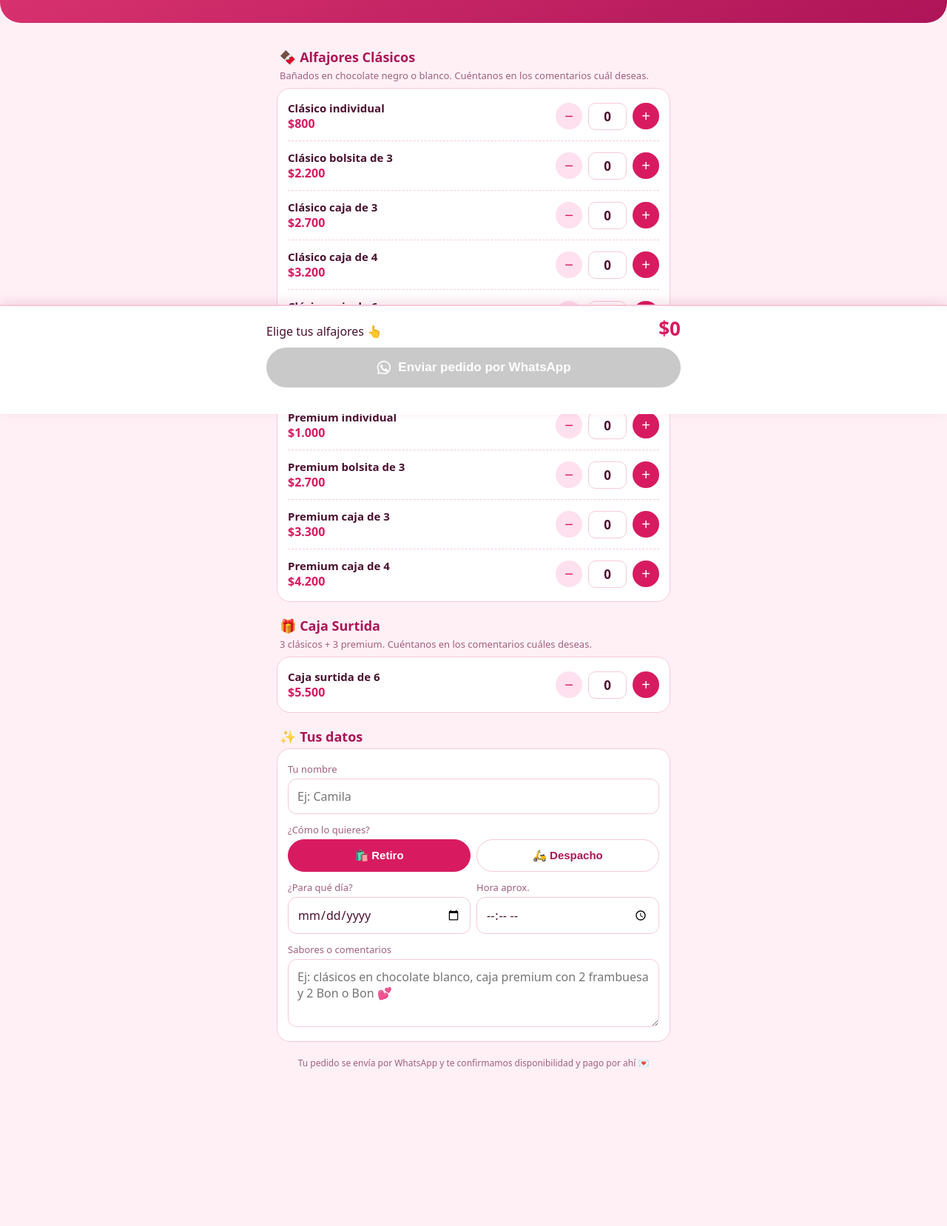
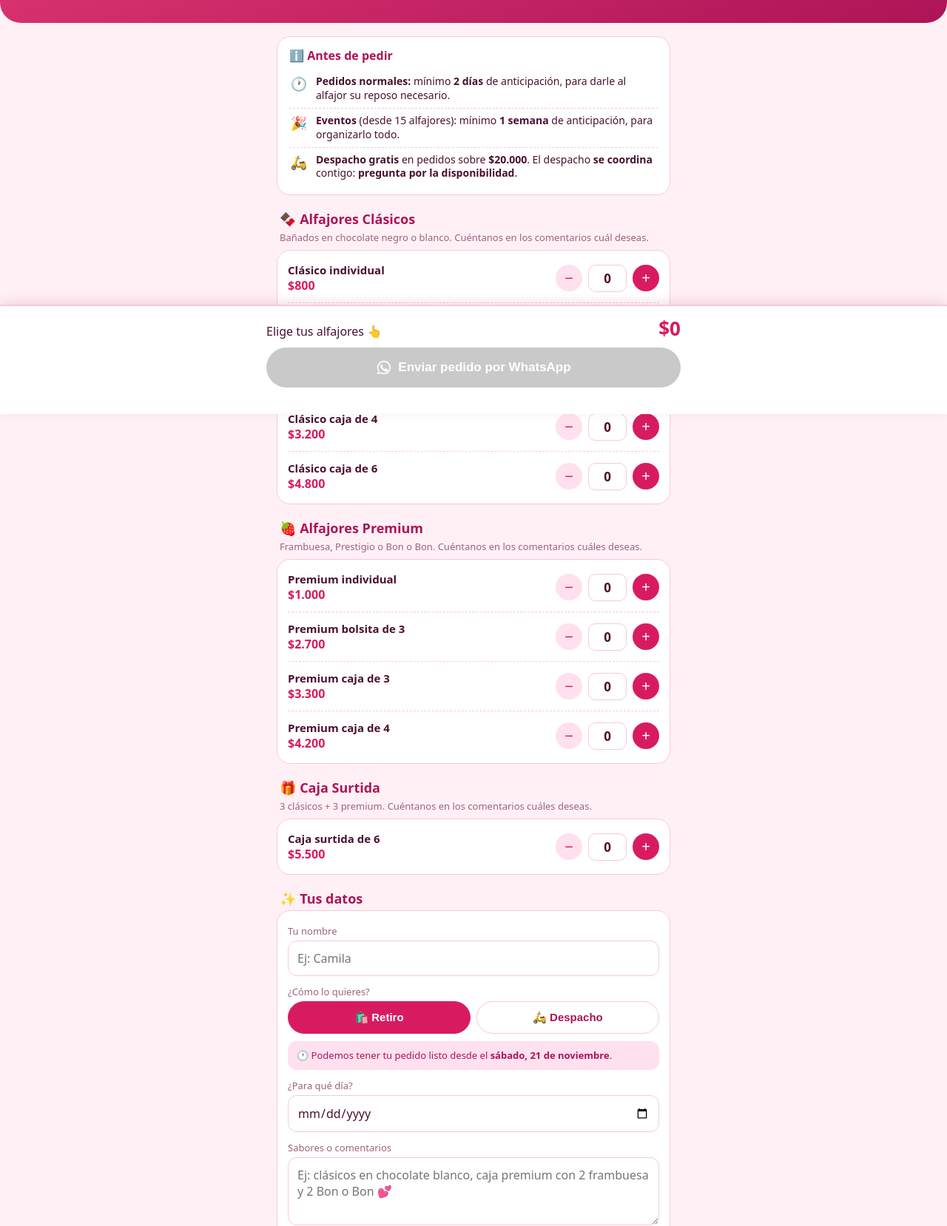
Before and after one commit to Jonhv19/FrancaAlfajoria, a plain HTML site: page index.html in a window 1280 px wide. Shown: the part 240-1898 px from the top of the page at 74% size. Before the commit the page ends 1836 px from the top, so only its background shows below. Drawn offline with Linux system fonts and the light colour scheme.

Commit message:
Add files via upload

```diff
--- a/index.html
+++ b/index.html
@@ -66,6 +66,14 @@ input,textarea{width:100%;padding:12px;border:1px solid var(--line);border-radiu
 .wa:disabled{background:#c9c9c9}
 .err{color:#b42318;font-size:13px;min-height:16px;text-align:center;margin-top:6px}
 .hidden{display:none}
+.cond{background:#fff;border:1px solid var(--line);border-radius:18px;padding:12px 16px;margin-top:4px}
+.cond h3{margin:2px 0 8px;font-size:16px;color:var(--rosa2)}
+.cond ul{margin:0;padding:0;list-style:none}
+.cond li{display:flex;gap:10px;padding:7px 0;border-bottom:1px dashed var(--line);font-size:14px;line-height:1.35}
+.cond li:last-child{border-bottom:0}
+.cond li b{color:var(--txt)}
+.cond .ico{flex:none;width:26px;text-align:center;font-size:18px}
+.aviso{background:var(--soft);color:var(--rosa2);border-radius:12px;padding:10px 12px;font-size:13px;margin-top:10px;line-height:1.4}
 footer{text-align:center;color:var(--sub);font-size:12px;margin-top:20px}
 </style>
 </head>
@@ -77,6 +85,14 @@ footer{text-align:center;color:var(--sub);font-size:12px;margin-top:20px}
 </div>
 
 <main>
+  <section class="cond" aria-labelledby="condTit">
+    <h3 id="condTit">ℹ️ Antes de pedir</h3>
+    <ul>
+      <li><span class="ico">🕐</span><span><b>Pedidos normales:</b> mínimo <b>2 días</b> de anticipación, para darle al alfajor su reposo necesario.</span></li>
+      <li><span class="ico">🎉</span><span><b>Eventos</b> (desde 15 alfajores): mínimo <b>1 semana</b> de anticipación, para organizarlo todo.</span></li>
+      <li><span class="ico">🛵</span><span><b>Despacho gratis</b> en pedidos sobre <b>$20.000</b>. El despacho <b>se coordina</b> contigo: <b>pregunta por la disponibilidad</b>.</span></li>
+    </ul>
+  </section>
   <div id="catalogo"></div>
 
   <h2>✨ Tus datos</h2>
@@ -84,10 +100,14 @@ footer{text-align:center;color:var(--sub);font-size:12px;margin-top:20px}
     <label>Tu nombre</label><input id="nombre" autocomplete="name" placeholder="Ej: Camila">
     <label>¿Cómo lo quieres?</label>
     <div class="seg" id="entrega"><button data-e="Retiro" class="on">🛍️ Retiro</button><button data-e="Despacho">🛵 Despacho</button></div>
-    <div id="dirBox" class="hidden"><label>Dirección</label><input id="dir" autocomplete="street-address" placeholder="Calle, número, comuna"></div>
+    <div id="dirBox" class="hidden">
+      <label>Comuna</label><input id="comuna" autocomplete="address-level2" placeholder="Ej: Maipú">
+      <label>Dirección</label><input id="dir" autocomplete="street-address" placeholder="Calle y número">
+      <div class="aviso" id="despAviso">🛵 El despacho se coordina contigo por WhatsApp: te confirmamos disponibilidad, día y valor.</div>
+    </div>
+    <div class="aviso" id="antAviso"></div>
     <div style="display:flex;gap:8px">
       <div style="flex:1"><label>¿Para qué día?</label><input id="fecha" type="date"></div>
-      <div style="flex:1"><label>Hora aprox.</label><input id="hora" type="time"></div>
     </div>
     <label>Sabores o comentarios</label>
     <textarea id="coment" rows="3" placeholder="Ej: clásicos en chocolate blanco, caja premium con 2 frambuesa y 2 Bon o Bon 💕"></textarea>
@@ -116,6 +136,14 @@ const CATALOGO = [
 const $=s=>document.querySelector(s);
 const fmt=n=>'$'+n.toLocaleString('es-CL');
 const P={}; CATALOGO.forEach(c=>c.items.forEach(([id,n,p,sub])=>P[id]={n,p,sub}));
+// alfajores que trae cada producto (para saber si es evento)
+const ALF={c1:1,c3b:3,c3c:3,c4:4,c6:6,p1:1,p3b:3,p3c:3,p4:4,s6:6};
+const MIN_EVENTO=15, DIAS_NORMAL=2, DIAS_EVENTO=7, DESP_GRATIS=20000;
+const isoLocal=d=>d.getFullYear()+'-'+String(d.getMonth()+1).padStart(2,'0')+'-'+String(d.getDate()).padStart(2,'0');
+const masDias=n=>{const d=new Date(); d.setHours(12,0,0,0); d.setDate(d.getDate()+n); return d;};
+const totalAlf=()=>Object.keys(cant).reduce((a,id)=>a+cant[id]*(ALF[id]||1),0);
+const esEvento=()=>totalAlf()>=MIN_EVENTO;
+const largoF=d=>d.toLocaleDateString('es-CL',{weekday:'long',day:'numeric',month:'long'});
 const cant={}; let entrega='Retiro';
 
 $('#catalogo').innerHTML=CATALOGO.map(c=>`<h2>${c.t}</h2>${c.nota?`<p class="nota">${c.nota}</p>`:''}
@@ -128,6 +156,7 @@ function actualizar(){
   $('#total').textContent=fmt(tot);
   $('#resumen').textContent=u?`${u} producto${u>1?'s':''}`:'Elige tus alfajores 👆';
   $('#enviar').disabled=!u; $('#err').textContent='';
+  if(typeof reglasFecha==='function') reglasFecha();
 }
 document.addEventListener('input',e=>{
   const q=e.target.closest('[data-q]'); if(!q) return;
@@ -145,12 +174,25 @@ document.addEventListener('click',e=>{
 $('#entrega').onclick=e=>{const b=e.target.closest('button'); if(!b) return; entrega=b.dataset.e;
   document.querySelectorAll('#entrega button').forEach(x=>x.classList.toggle('on',x===b));
   $('#dirBox').classList.toggle('hidden',entrega!=='Despacho');};
-const hoy=new Date(); $('#fecha').min=hoy.toISOString().slice(0,10);
+function reglasFecha(){
+  const dias=esEvento()?DIAS_EVENTO:DIAS_NORMAL, min=isoLocal(masDias(dias));
+  $('#fecha').min=min;
+  $('#antAviso').innerHTML=esEvento()
+    ?`🎉 Tu pedido es de <b>${totalAlf()} alfajores</b> (evento): lo podemos tener desde el <b>${largoF(masDias(dias))}</b>.`
+    :`🕐 Podemos tener tu pedido listo desde el <b>${largoF(masDias(dias))}</b>.`;
+  let tot=0; for(const id in cant) tot+=cant[id]*P[id].p;
+  $('#despAviso').innerHTML=tot>=DESP_GRATIS
+    ?'🎁 ¡Tu pedido tiene <b>despacho gratis</b>! Coordinamos contigo por WhatsApp la disponibilidad y el día de entrega.'
+    :`🛵 Despacho gratis sobre $20.000 (te faltan ${fmt(DESP_GRATIS-tot)}). El despacho se coordina contigo por WhatsApp: te confirmamos disponibilidad, día y valor.`;
+}
 
 $('#enviar').onclick=()=>{
   const nombre=$('#nombre').value.trim(), fecha=$('#fecha').value, dir=$('#dir').value.trim();
   if(!nombre) return err('Escribe tu nombre 💕','#nombre');
   if(!fecha) return err('Elige para qué día lo quieres','#fecha');
+  if(fecha<$('#fecha').min) return err(esEvento()?'Para eventos (15 alfajores o más) necesitamos al menos 1 semana de anticipación':'Necesitamos al menos 2 días de anticipación para el reposo del alfajor','#fecha');
+  const comuna=$('#comuna').value.trim();
+  if(entrega==='Despacho'&&!comuna) return err('Escribe la comuna de despacho','#comuna');
   if(entrega==='Despacho'&&!dir) return err('Escribe la dirección de despacho','#dir');
   let tot=0; const lineas=Object.keys(cant).map(id=>{const s=cant[id]*P[id].p; tot+=s; return `• ${cant[id]} × ${P[id].n} — ${fmt(s)}`;});
   const f=new Date(fecha+'T12:00').toLocaleDateString('es-CL',{weekday:'long',day:'numeric',month:'long'});
@@ -158,9 +200,10 @@ $('#enviar').onclick=()=>{
     '🎀 *Nuevo pedido – Franca Alfajoría*','',
     `👤 *Nombre:* ${nombre}`,'',
     '🧁 *Pedido:*',...lineas,'',
-    `💰 *Total: ${fmt(tot)}*`+(entrega==='Despacho'?' (+ despacho por confirmar)':''),'',
-    `🚚 *Entrega:* ${entrega}`+(entrega==='Despacho'?`\n📍 *Dirección:* ${dir}`:''),
-    `📅 *Para:* ${f} (${fecha.split('-').reverse().join('-')})`+($('#hora').value?` a las ${$('#hora').value}`:''),
+    `💰 *Total: ${fmt(tot)}*`+(entrega==='Despacho'?(tot>=DESP_GRATIS?' · 🎁 despacho gratis':' (+ despacho por confirmar)'):''),
+    ...(esEvento()?[`🎉 *Evento:* ${totalAlf()} alfajores`]:[]),'',
+    `🚚 *Entrega:* ${entrega}`+(entrega==='Despacho'?`\n📍 *Dirección:* ${dir}, ${comuna}`:''),
+    `📅 *Para:* ${f} (${fecha.split('-').reverse().join('-')})`,
     $('#coment').value.trim()?`\n📝 *Comentarios:* ${$('#coment').value.trim()}`:''
   ].join('\n').trim();
   window.location.href='https://wa.me/'+WHATSAPP+'?text='+encodeURIComponent(msg);
```
